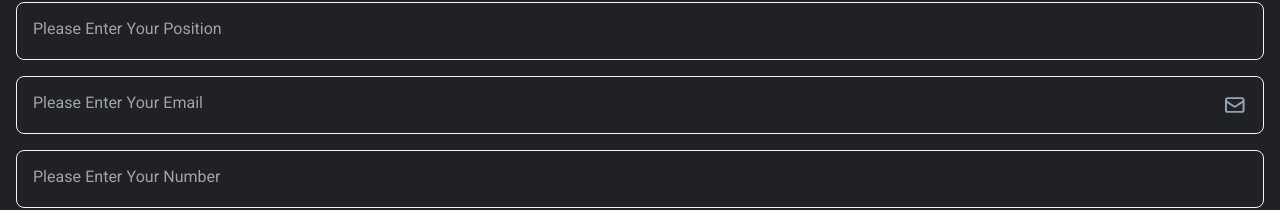
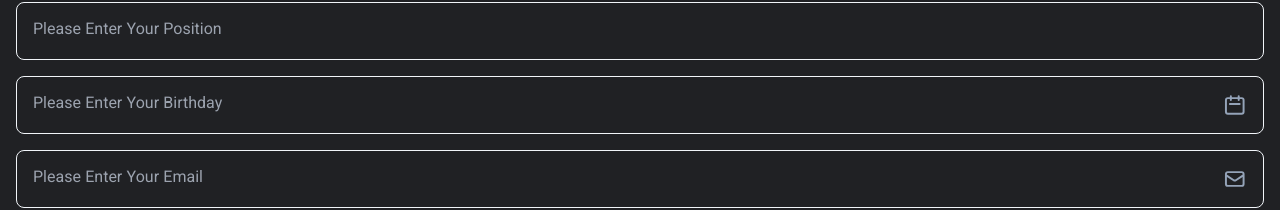
Before and after one commit to Hooseinsalari/paklean-front-test, a React (Vite) app: page /signup in a window 1280 px wide. Shown: the part 128-338 px from the top of the page. Built offline with nearby package versions, Linux system fonts and the light colour scheme.

Commit message:
feat: implement reusable date picker and using in the sign up form

```diff
--- a/package.json
+++ b/package.json
@@ -11,11 +11,14 @@
   },
   "dependencies": {
     "react": "^18.2.0",
+    "react-datepicker": "^6.9.0",
     "react-dom": "^18.2.0",
+    "react-icons": "^5.2.0",
     "react-router-dom": "^6.23.0"
   },
   "devDependencies": {
     "@types/react": "^18.2.66",
+    "@types/react-datepicker": "^6.2.0",
     "@types/react-dom": "^18.2.22",
     "@typescript-eslint/eslint-plugin": "^7.2.0",
     "@typescript-eslint/parser": "^7.2.0",
--- /dev/null
+++ b/src/components/modules/DatePickerField/DatePickerField.tsx
@@ -0,0 +1,25 @@
+import ReactDatePicker from "react-datepicker";
+
+// icon
+import { HiOutlineCalendar } from "react-icons/hi";
+
+interface DatePickerFieldProps {
+  dateValue: Date | null;
+  onChange: (date: Date | null) => void;
+}
+
+const DatePickerField = ({ dateValue, onChange }: DatePickerFieldProps) => {
+  return (
+    <div className="textField__input flex items-center justify-between">
+      <ReactDatePicker
+        className="w-full bg-inherit focus-visible:outline-none text-slate-400"
+        placeholderText="Please Enter Your Birthday"
+        selected={dateValue}
+        onChange={onChange}
+      />
+      <HiOutlineCalendar className="text-2xl" />
+    </div>
+  );
+};
+
+export default DatePickerField;
--- a/src/components/modules/TextField/TextField.tsx
+++ b/src/components/modules/TextField/TextField.tsx
@@ -11,7 +11,7 @@ const TextField = ({
   error,
 }: TextFieldInterface) => {
   return (
-    <div className="my-4">
+    <div className={`${type !== "date" && "my-4"}`}>
       <div className="textField__input flex items-center justify-between">
         <input
           autoComplete="off"
--- a/src/components/templates/SignUp/SignUpForm.tsx
+++ b/src/components/templates/SignUp/SignUpForm.tsx
@@ -8,6 +8,7 @@ import { validateEmail, validateUsername } from "../../../helper/functions";
 
 // components
 import TextField from "../../modules/TextField/TextField";
+import DatePickerField from "../../modules/DatePickerField/DatePickerField";
 
 // icon
 import { HiOutlineMail } from "react-icons/hi";
@@ -17,7 +18,7 @@ const SignUpForm = () => {
   const [formValues, setFormValues] = useState<FormValuesInterface>({
     username: "",
     position: "",
-    dateOfBirth: new Date(),
+    dateOfBirth: null,
     email: "",
     phoneNumber: "",
     gender: "",
@@ -45,6 +46,7 @@ const SignUpForm = () => {
 
     console.log(formValues);
   };
+
   return (
     <form className="mt-8" onSubmit={submitHandler} autoComplete="off">
       <TextField
@@ -62,6 +64,13 @@ const SignUpForm = () => {
         name="position"
         value={formValues.position}
         onChange={inputHandler}
+      />
+
+      <DatePickerField
+        dateValue={formValues.dateOfBirth}
+        onChange={(date) =>
+          setFormValues({ ...formValues, dateOfBirth: date! })
+        }
       />
 
       <TextField
--- a/src/index.css
+++ b/src/index.css
@@ -16,3 +16,35 @@ body {
     @apply w-full text-slate-400 bg-primary border-slate-100 border p-4 rounded-lg focus-visible:outline-none caret-white;
   }
 }
+
+.react-datepicker-wrapper {
+  width: 100%;
+  color: white;
+}
+
+input[type="date"]::-webkit-inner-spin-button,
+input[type="date"]::-webkit-calendar-picker-indicator {
+  display: none;
+  -webkit-appearance: none;
+}
+
+.react-datepicker__month-container,
+.react-datepicker__header {
+  background-color: #202124 !important;
+}
+
+.react-datepicker__day-name,
+.react-datepicker__day,
+.react-datepicker__time-name {
+  color: white !important;
+}
+
+.react-datepicker__current-month,
+.react-datepicker-time__header,
+.react-datepicker-year-header {
+  color: white !important;
+}
+
+.react-datepicker {
+  border: 2px solid #aeaeae;
+}
--- a/src/main.tsx
+++ b/src/main.tsx
@@ -4,6 +4,9 @@ import App from "./App.tsx";
 import "./index.css";
 
 import { BrowserRouter } from "react-router-dom";
+
+// date picker
+import "react-datepicker/dist/react-datepicker.css";
 
 ReactDOM.createRoot(document.getElementById("root")!).render(
   <React.StrictMode>
--- a/src/types/index.ts
+++ b/src/types/index.ts
@@ -1,7 +1,7 @@
 export interface FormValuesInterface {
   username: string;
   position: string;
-  dateOfBirth: Date;
+  dateOfBirth: Date | null;
   email: string;
   phoneNumber: string;
   gender: string;
@@ -13,7 +13,7 @@ export interface FormErrors {
 }
 
 export interface TextFieldInterface {
-  type: "text" | "number" | "email";
+  type: "text" | "number" | "email" | "date";
   placeholder: string;
   name: string;
   value: string;
```
Also changed, not shown: 1 other file (tests, documents, lock files or other folders).
